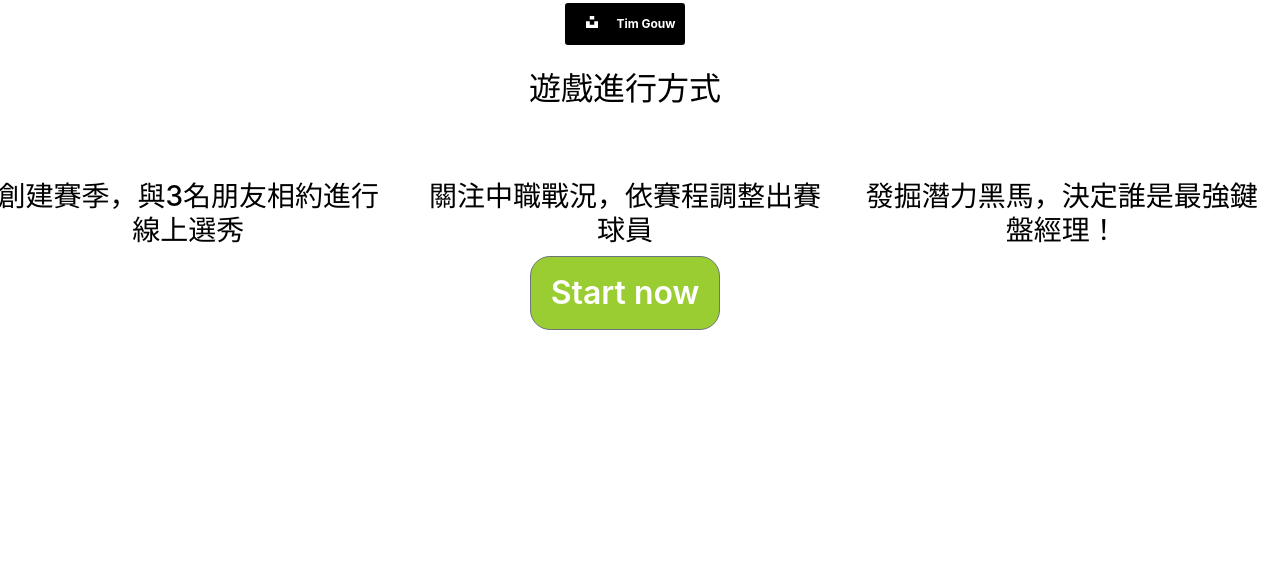
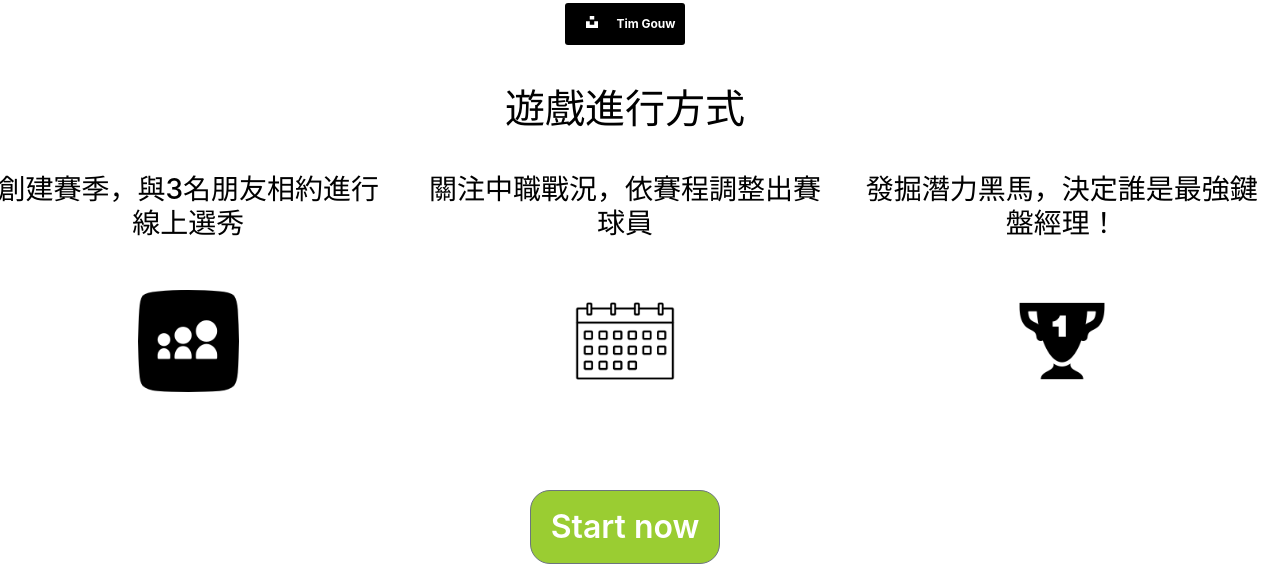
Before and after one commit to tonygooseduck/cpbl, a website: page main.html in a window 1280 px wide. Shown: the part 1030-1594 px from the top of the page. Before the commit the page ends 1360 px from the top, so only its background shows below. Drawn offline with nearby package versions, Linux system fonts and the light colour scheme; no server answers.

Commit message:
main.html instruction part

```diff
--- a/main.html
+++ b/main.html
@@ -62,26 +62,30 @@
 						<path d="M10 9V0h12v9H10zm12 5h10v18H0V14h10v9h12v-9z"></path>
 					</svg></span><span style="display:inline-block;padding:2px 3px">Tim Gouw</span></a>
 		</div>
-		<h2>遊戲進行方式</h2>
+		<h1>遊戲進行方式</h1>
 		<div class="row">
 			<div class="col content" id="instructions">
 				<h3>創建賽季，與3名朋友相約進行線上選秀</h3>
+				<div class="icon">
+					<img src="/images/iconfinder_MySpace_2613301.png">
+				</div>
 			</div>
 			<div class="col content">
 				<h3>關注中職戰況，依賽程調整出賽球員</h3>
+				<div class="icon text-center">
+					<img src="/images/iconfinder_6_1250325.png">
+				</div>
 			</div>
 			<div class="col content">
 				<h3>發掘潛力黑馬，決定誰是最強鍵盤經理！</h3>
+				<div class="icon">
+					<img src="/images/iconfinder_trophy_309005.png">
+				</div>
 			</div>
 		</div>
 		<a href="/login" class="btn btn-lg btn-secondary">Start now</a>
 	</div>
-	<footer class="footer mt-auto py-3">
-		<div class="container">
-			<span class="text-muted"></span>
-		</div>
-	</footer>
-	</div>
+
 
 	<script src="https://code.jquery.com/jquery-3.3.1.slim.min.js"
 		integrity="sha384-q8i/X+965DzO0rT7abK41JStQIAqVgRVzpbzo5smXKp4YfRvH+8abtTE1Pi6jizo"
@@ -112,6 +116,11 @@
 		xhttp.open("GET", "/getAllLeague");
 		xhttp.send();
 	</script>
+	<footer class="footer mt-auto py-3">
+		<div class="container">
+			<span class="text-muted"></span>
+		</div>
+	</footer>
 </body>
 
 </html>
--- a/public/css/main.css
+++ b/public/css/main.css
@@ -34,7 +34,7 @@ img {
 }
 
 .content {
-	margin-top: 4rem;
+	margin-top: 2rem;
 }
 .lead {
 	font-size: 3rem;
@@ -98,7 +98,7 @@ main {
 }
 .credit {
 	margin-top: 25px;
-	margin-bottom: 25px;
+	margin-bottom: 40px;
 }
 #author {
 }
@@ -119,3 +119,10 @@ main {
 	border-radius: 20px;
 	text-shadow: none;
 }
+
+.icon {
+	width: 25%;
+	height: 200px;
+	margin: auto;
+	margin-top: 50px;
+}
```
Also changed, not shown: public/images/iconfinder_6_1250325.png (added), public/images/iconfinder_MySpace_2613301.png (added), public/images/iconfinder_trophy_309005.png (added).
